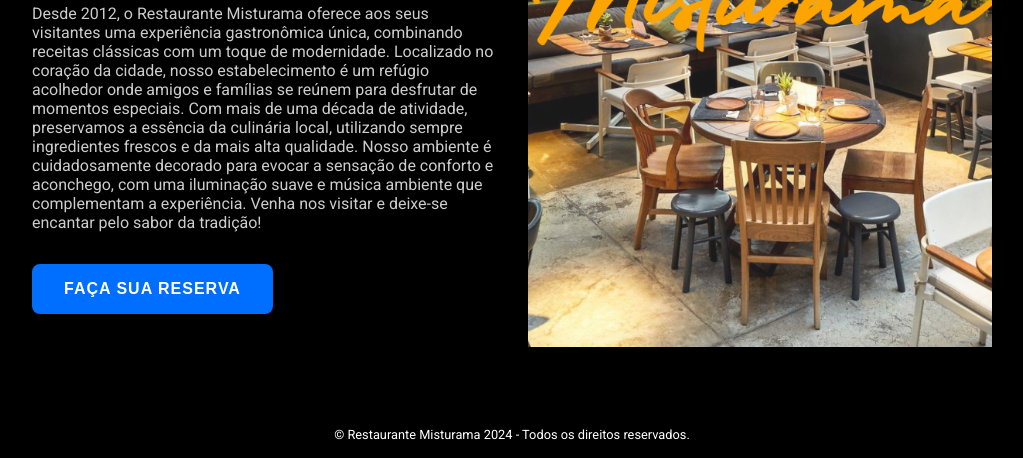
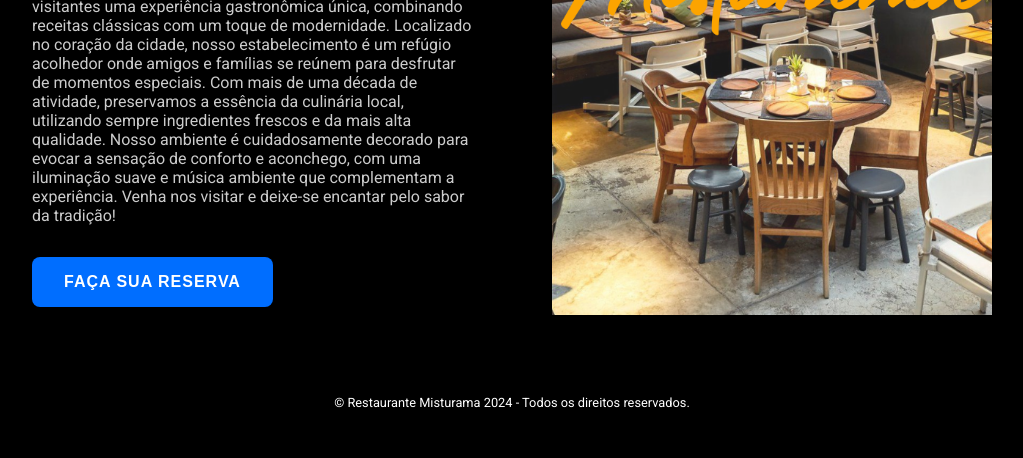
Before and after one commit to LorranFranklin/LandingPage, a plain HTML site: page index.html in a window 1280 px wide. Shown: the part 416-874 px from the top of the page, without its empty margins (128-1151 px from the left). After the commit the page ends 842 px from the top, so only its background shows below. Drawn offline with Linux system fonts and the light colour scheme.

Commit message:
atualizando tamanho da imagem, tirando o scroll

```diff
--- a/main.css
+++ b/main.css
@@ -1,4 +1,4 @@
-@import url('https://fonts.googleapis.com/css2?family=Bungee&family=Poppins:ital,wght@0,100;0,200;0,300;0,400;0,500;0,600;0,700;0,800;0,900;1,100;1,200;1,300;1,400;1,500;1,600;1,700;1,800;1,900&family=Roboto:ital,wght@0,100;0,300;0,400;0,500;0,700;0,900;1,100;1,300;1,400;1,500;1,700;1,900&display=swap');
+@import url("https://fonts.googleapis.com/css2?family=Bungee&family=Poppins:ital,wght@0,100;0,200;0,300;0,400;0,500;0,600;0,700;0,800;0,900;1,100;1,200;1,300;1,400;1,500;1,600;1,700;1,800;1,900&family=Roboto:ital,wght@0,100;0,300;0,400;0,500;0,700;0,900;1,100;1,300;1,400;1,500;1,700;1,900&display=swap");
 
 * {
   margin: 0;
@@ -19,10 +19,11 @@ a {
 }
 
 body {
-  font-family: 'Roboto', sans-serif;
+  font-family: "Roboto", sans-serif;
   background-color: #000;
   color: #fff;
   font-size: 1rem;
+  height: 100vh;
 }
 
 .nav {
@@ -61,7 +62,7 @@ body {
   display: flex;
   padding: 1em 2em;
   font-size: 1em;
-  background-color:  rgb(0, 110, 255);
+  background-color: rgb(0, 110, 255);
   color: #fff;
   border-radius: 0.5rem;
   text-transform: uppercase;
@@ -88,7 +89,7 @@ section .container {
   display: grid;
   grid-template-columns: repeat(2, 1fr);
   align-items: center;
-  gap: 2rem;
+  gap: 5rem;
   padding: 4rem 2rem;
 }
 
@@ -122,10 +123,10 @@ section .img {
 }
 
 section .img img {
-  max-width: 600px;
+  max-width: 500px;
 }
 
-.copyright{
+.copyright {
   max-width: 1200px;
   margin: auto;
   padding: 1rem;
@@ -134,9 +135,9 @@ section .img img {
   text-align: center;
 }
 
-@media (width < 960px){
-  .nav-links{
-      display: none;
+@media (width < 960px) {
+  .nav-links {
+    display: none;
   }
   section .container {
     grid-template-columns: repeat(1, 1fr);
```
